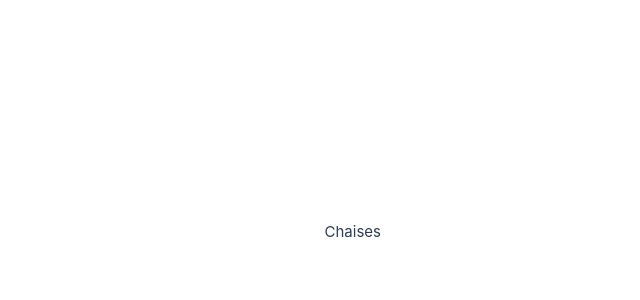
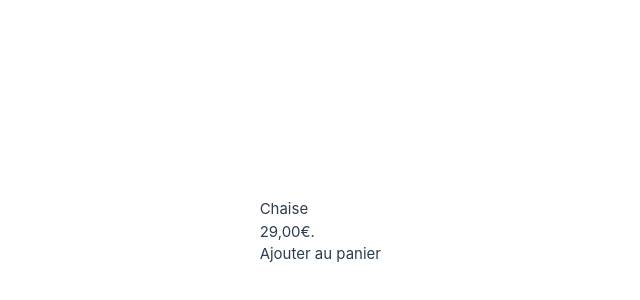
Before and after one commit to roddone/l3sdn-td2, a Vue app: page /product/chaise in a window 1280 px wide. Shown: the part 168-468 px from the top of the page, without its empty margins (259-899 px from the left). Built offline with nearby package versions, Linux system fonts and the light colour scheme.

Commit message:
adding chaise view

```diff
--- a/src/components/Chaise.vue
+++ b/src/components/Chaise.vue
@@ -1,7 +1,23 @@
+<script>
+
+const addToCart = () => {
+    cart.add({
+        id: 'chaise',
+        name: 'Chaise',
+        price: 29,
+        quantity: 1
+    })
+};
+</script>
+
 <template>
-  Chaises
+    <div>
+        <h1>Chaise</h1>
+        <p>29,00€.</p>
+        <button @click="addToCart">Ajouter au panier</button>
+    </div>
 </template>
 
-<style scoped>
+<style>
 
 </style>
```
